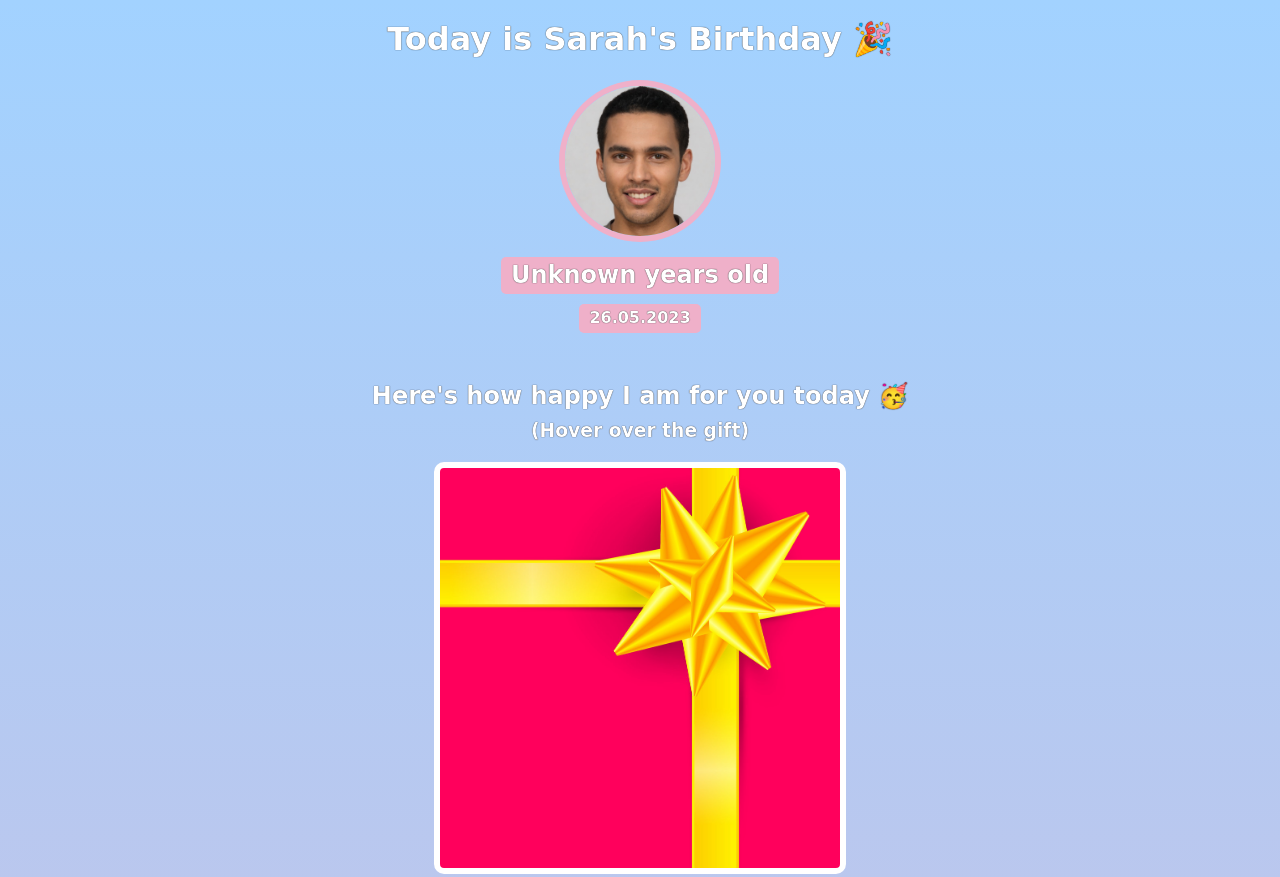
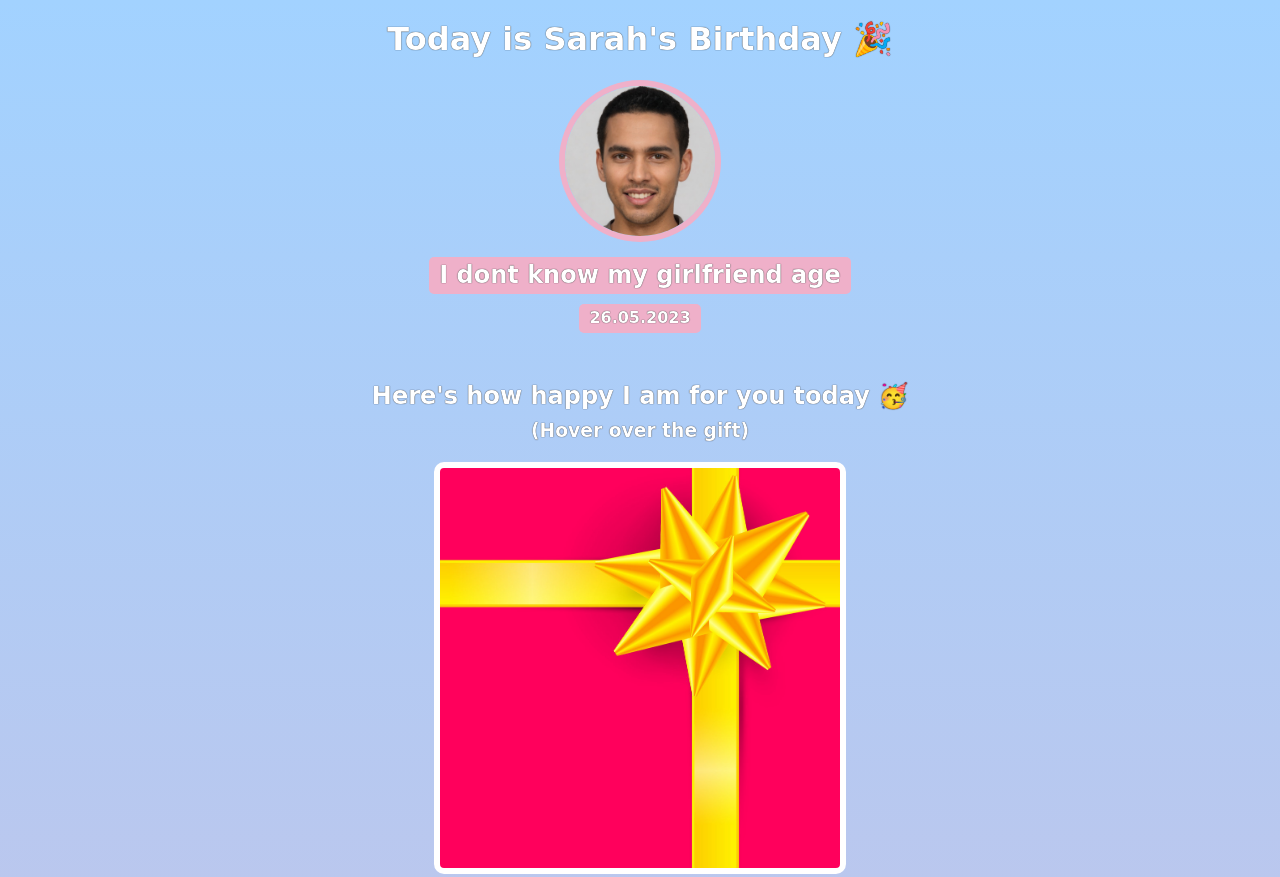
Before and after one commit to Bevasdave/birthday, a website built with Vite: page index.html in a window 1280 px wide. Shown: the top 877 px of the page. Built offline with nearby package versions, Linux system fonts and the light colour scheme; a web font is replaced by a local one.

Commit message:
Update index.html

```diff
--- a/index.html
+++ b/index.html
@@ -9,7 +9,7 @@
         <div id="header">
             <h1>Today is Sarah's Birthday 🎉</h1>
             <img id="bff-img" src="images/nick.jpg">
-            <h2 id="bday-age">Unknown years old</h2>
+            <h2 id="bday-age">I dont know my girlfriend age</h2>
             <h4 id="bday-date">26.05.2023</h4>
         </div>
 
```
